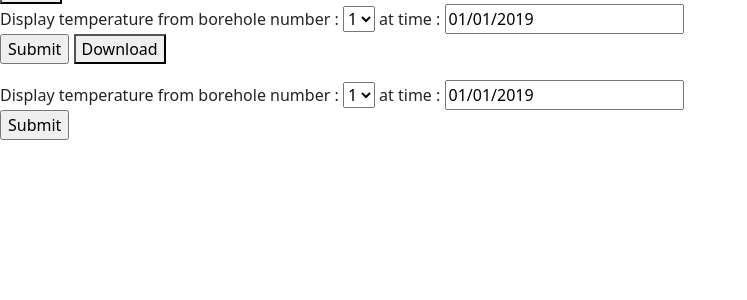
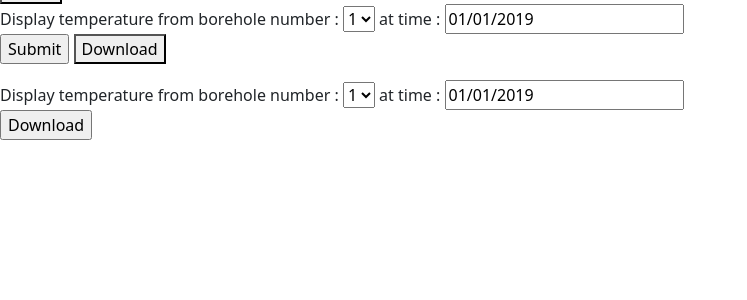
Before and after one commit to acdalal/geothermal, a Django app: page /tempvsdepth/ in a window 1280 px wide. Shown: the part 186-486 px from the top of the page, without its empty margins (0-747 px from the left). Run offline with Django 4.2, Linux system fonts and the light colour scheme; some libraries are stand-ins or nearby versions.

Commit message:
first tempvsdepth download

```diff
--- a/geothermalsite/dashboard/templates/dashboard/tempvsdepth.html
+++ b/geothermalsite/dashboard/templates/dashboard/tempvsdepth.html
@@ -85,7 +85,7 @@
             });
         </script>
         <div>
-            <input type="submit" value="Submit">
+            <input type="submit" value="Download">
         </div>
     </form>
 {% endblock %}
```
